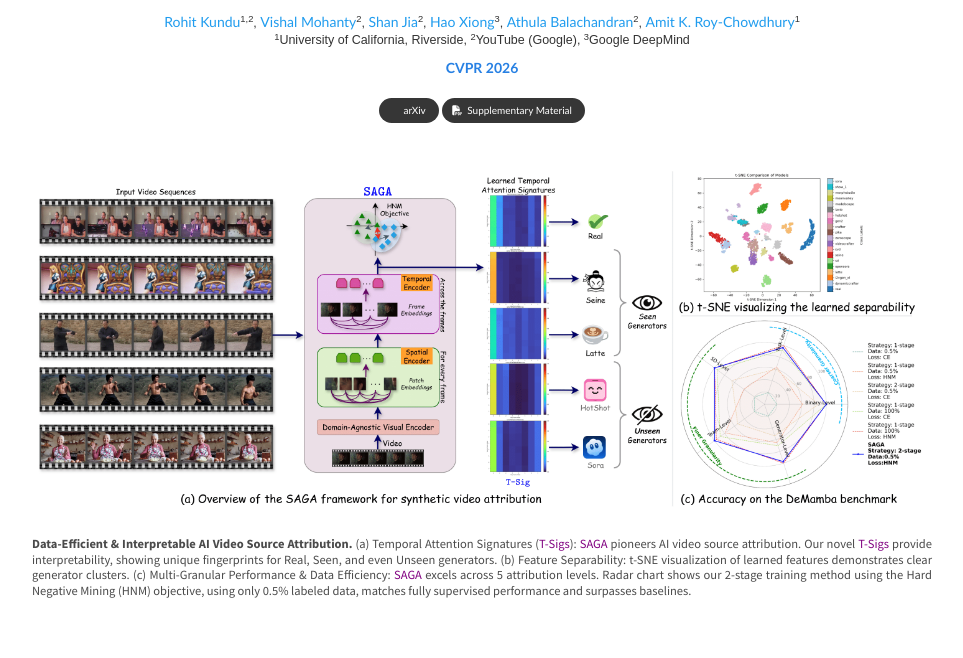
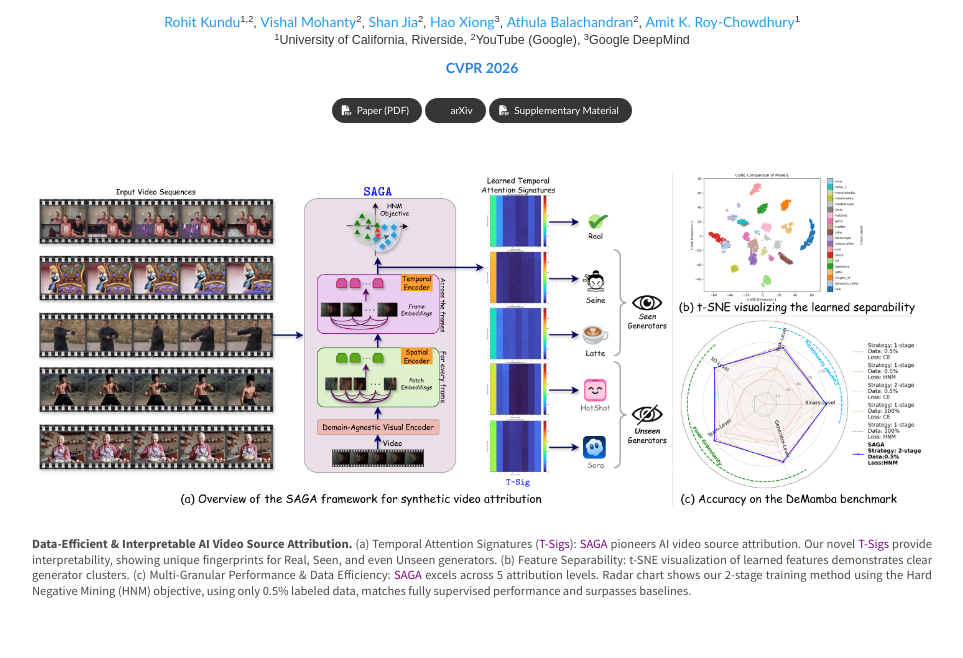
Before and after one commit to Rohit-Kundu/SAGA, a plain HTML site: page index.html in a window 1280 px wide. Shown: the part 126-784 px from the top of the page, without its empty margins (158-1121 px from the left). Drawn offline with nearby package versions, Linux system fonts and the light colour scheme; some packages are replaced by stand-ins of ours; a script that the page names is missing; some icons are missing; a web font is replaced by a local one.

Commit message:
Add files via upload

```diff
--- a/index.html
+++ b/index.html
@@ -108,15 +108,15 @@
                <div class="column has-text-centered">
                   <div class="publication-links">
                      <!-- PDF Link. -->
-                     <!-- <span class="link-block">
-                        <a target="_blank" href="https://arxiv.org/pdf/2511.12834"
+                     <span class="link-block">
+                        <a target="_blank" href="https://openaccess.thecvf.com/content/CVPR2026/papers/Kundu_SAGA_Source_Attribution_of_Generative_AI_Videos_CVPR_2026_paper.pdf"
                            class="external-link button is-normal is-rounded is-dark">
                            <span class="icon">
                               <i class="fas fa-file-pdf"></i>
                            </span>
                            <span>Paper (PDF)</span>
                         </a>
-                     </span> -->
+                     </span>
                      <span class="link-block">
                         <a target="_blank" href="https://arxiv.org/pdf/2511.12834"
                            class="external-link button is-normal is-rounded is-dark">
```
